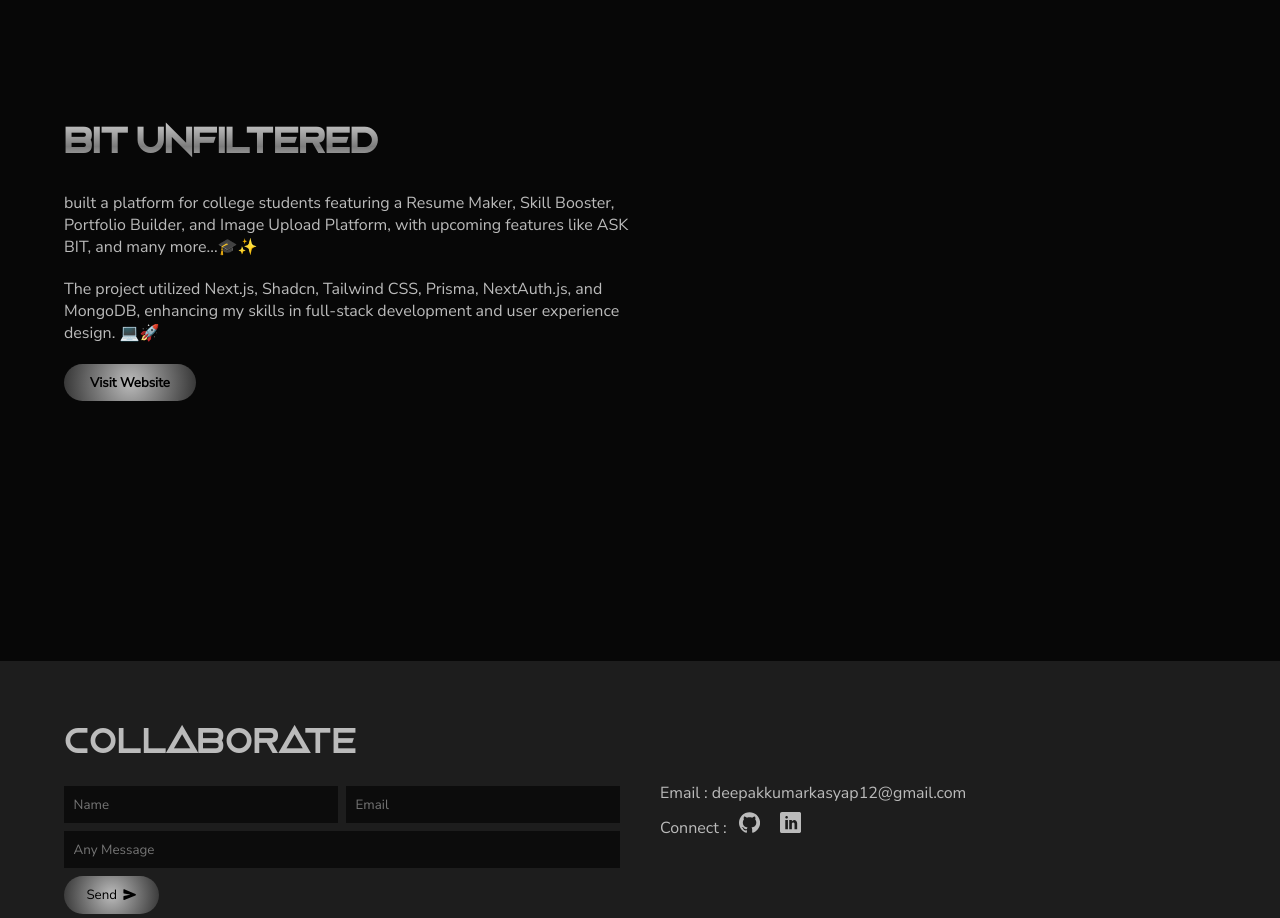
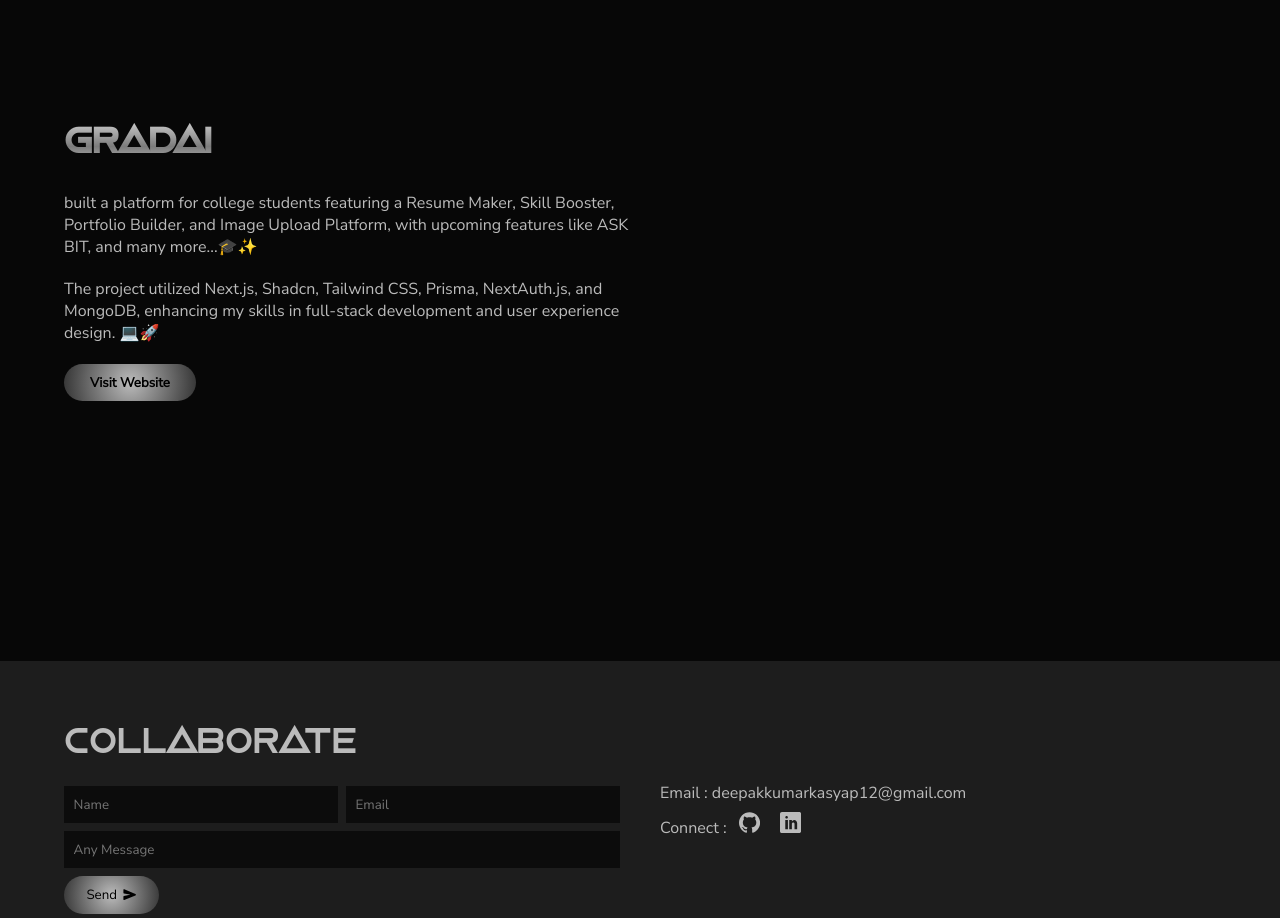
Before and after one commit to C0deepak/portfolio, a React (Create React App) app: page / in a window 1280 px wide. Shown: the part 10980-11898 px from the top of the page. Built offline with nearby package versions, Linux system fonts and the light colour scheme.

Commit message:
resume update and gradai update

```diff
--- a/src/components/hero/Hero.js
+++ b/src/components/hero/Hero.js
@@ -13,7 +13,7 @@ const Hero = () => {
                 <div className="heading heading3">a web developer</div>
 
                 <div className="resumeBtn">
-                    <a href='https://drive.google.com/file/d/1fnONrpcJPr3lCTPHBKD7Udpygx2NMxCX/view?usp=drive_link' target='_blank'><Button value="Download Resume"></Button></a>
+                    <a href='https://drive.google.com/file/d/1U421NvWZ8qHF45A76EuEfvjL56gIuVNK/view?usp=sharing' target='_blank'><Button value="Download Resume"></Button></a>
                 </div>
 
                 <div className="heroIcons">
--- a/src/components/works/Work.js
+++ b/src/components/works/Work.js
@@ -108,12 +108,12 @@ const Work = () => {
                         <a href="https://www.zappinvest.com/" target='_blank'><Button value='Visit Website'></Button></a>
                     </div>
                     <div className='details'>
-                        <h1>BIT Unfiltered</h1>
+                        <h1>GradAI</h1>
                         <div className='para'>
                             <p>built a platform for college students featuring a Resume Maker, Skill Booster, Portfolio Builder, and Image Upload Platform, with upcoming features like ASK BIT, and many more...🎓✨</p>
                             <p>The project utilized Next.js, Shadcn, Tailwind CSS, Prisma, NextAuth.js, and MongoDB, enhancing my skills in full-stack development and user experience design. 💻🚀</p>
                         </div>
-                        <a href="https://bitunfiltered.vercel.app/" target='_blank'><Button value='Visit Website'></Button></a>
+                        <a href="https://gradai.in/" target='_blank'><Button value='Visit Website'></Button></a>
                     </div>
                 </div>
 
```
